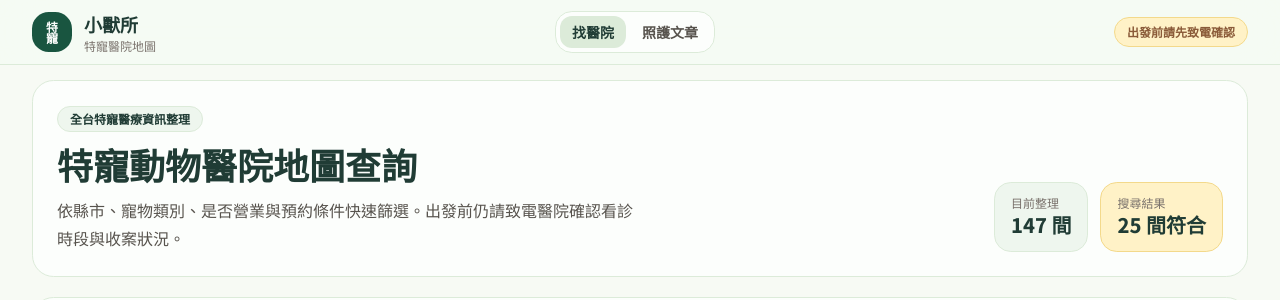
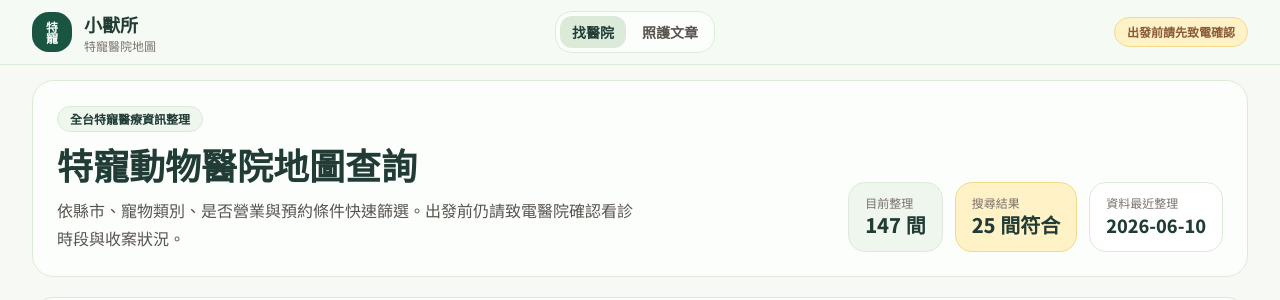
Before and after one commit to cai-yi-ru/CritterMap, a Next.js app: page / in a window 1280 px wide. Shown: the top 300 px of the page. Built offline with nearby package versions, Linux system fonts and the light colour scheme.

Commit message:
新增地圖資料整理日期顯示

```diff
--- a/src/app/HomeClient.tsx
+++ b/src/app/HomeClient.tsx
@@ -53,6 +53,7 @@ type HomeClientProps = {
   initialUpdates?: HospitalUpdate[];
   initialUpdateHospitals?: HospitalSummary[];
   hospitalCount?: number;
+  latestHospitalDataDate?: string | null;
 };
 
 export default function HomeClient({
@@ -61,6 +62,7 @@ export default function HomeClient({
   initialUpdates = [],
   initialUpdateHospitals = [],
   hospitalCount = initialHospitals.length,
+  latestHospitalDataDate = null,
 }: HomeClientProps) {
   const [isPending, startTransition] = useTransition();
   const [filteredHospitals, setFilteredHospitals] = useState<HospitalSummary[]>(initialHospitals);
@@ -132,7 +134,7 @@ export default function HomeClient({
                 依縣市、寵物類別、是否營業與預約條件快速篩選。出發前仍請致電醫院確認看診時段與收案狀況。
               </p>
             </div>
-            <div className="grid grid-cols-2 gap-3 sm:flex sm:items-center">
+            <div className="grid grid-cols-2 gap-3 sm:grid-cols-3 lg:flex lg:items-center">
               <div className="rounded-xl border border-sage-100 bg-sage-50 px-4 py-3">
                 <div className="text-xs font-medium text-stone-500">目前整理</div>
                 <div className="text-xl font-extrabold text-forest-900">{totalLabel}</div>
@@ -141,6 +143,14 @@ export default function HomeClient({
                 <div className="text-xs font-medium text-stone-500">搜尋結果</div>
                 <div className="text-xl font-extrabold text-forest-900">{resultLabel}</div>
               </div>
+              {latestHospitalDataDate && (
+                <div className="col-span-2 rounded-xl border border-sage-100 bg-white px-4 py-3 sm:col-span-1">
+                  <div className="text-xs font-medium text-stone-500">資料最近整理</div>
+                  <time className="text-lg font-extrabold text-forest-900" dateTime={latestHospitalDataDate}>
+                    {latestHospitalDataDate}
+                  </time>
+                </div>
+              )}
             </div>
           </div>
         </header>
--- a/src/app/page.tsx
+++ b/src/app/page.tsx
@@ -4,6 +4,7 @@ import { getHospitals } from "@/lib/getHospitals";
 import { getHospitalUpdates } from "@/lib/getHospitalUpdates";
 import { filterHospitals, summarizeHospitals } from "@/lib/hospitalSearch";
 import { defaultDescription, defaultTitle, siteName, siteUrl } from "@/lib/seo";
+import type { Hospital } from "@/types/hospital";
 
 export const metadata = {
   title: defaultTitle,
@@ -16,6 +17,46 @@ export const metadata = {
 type HomePageProps = {
   searchParams?: Promise<Record<string, string | string[] | undefined>>;
 };
+
+function parseDateOnly(value: string) {
+  const [year, month, day] = value.slice(0, 10).split("-").map(Number);
+
+  if (!year || !month || !day) {
+    return null;
+  }
+
+  return new Date(year, month - 1, day);
+}
+
+function getDisplayableHospitalDataDate(hospitals: Hospital[]) {
+  const dateValues = hospitals.flatMap((hospital) => [
+    hospital.updatedAt,
+    hospital.last_checked,
+    hospital.google?.verifiedAt,
+  ]);
+
+  const latestDate = dateValues
+    .filter((value): value is string => Boolean(value))
+    .map((value) => value.slice(0, 10))
+    .sort()
+    .at(-1);
+
+  if (!latestDate) {
+    return null;
+  }
+
+  const parsedLatestDate = parseDateOnly(latestDate);
+
+  if (!parsedLatestDate) {
+    return null;
+  }
+
+  const threeMonthsAgo = new Date();
+  threeMonthsAgo.setHours(0, 0, 0, 0);
+  threeMonthsAgo.setMonth(threeMonthsAgo.getMonth() - 3);
+
+  return parsedLatestDate >= threeMonthsAgo ? latestDate : null;
+}
 
 export default async function Home({ searchParams }: HomePageProps) {
   const params = await searchParams;
@@ -34,6 +75,7 @@ export default async function Home({ searchParams }: HomePageProps) {
   const initialHospitals = summarizeHospitals(filterHospitals(hospitals, { city: "台北市", petCategory: "all" }));
   const updateHospitalIds = new Set(updates.map((update) => update.hospitalId));
   const updateHospitals = summarizeHospitals(hospitals.filter((hospital) => updateHospitalIds.has(hospital.id)));
+  const latestHospitalDataDate = getDisplayableHospitalDataDate(hospitals);
   const structuredData = {
     "@context": "https://schema.org",
     "@graph": [
@@ -67,6 +109,7 @@ export default async function Home({ searchParams }: HomePageProps) {
         url: siteUrl,
         inLanguage: "zh-Hant-TW",
         description: `小獸所整理 ${hospitals.length} 間支援特殊寵物的動物醫院，涵蓋 ${cities.length} 個縣市與多種寵物分類。`,
+        dateModified: latestHospitalDataDate || undefined,
         keywords: ["特寵醫院", "特殊寵物", "動物醫院", ...cities, ...pets.slice(0, 12)],
         isAccessibleForFree: true,
         creator: {
@@ -92,6 +135,7 @@ export default async function Home({ searchParams }: HomePageProps) {
         initialUpdates={updates}
         initialUpdateHospitals={updateHospitals}
         hospitalCount={hospitals.length}
+        latestHospitalDataDate={latestHospitalDataDate}
       />
     </>
   );
```
